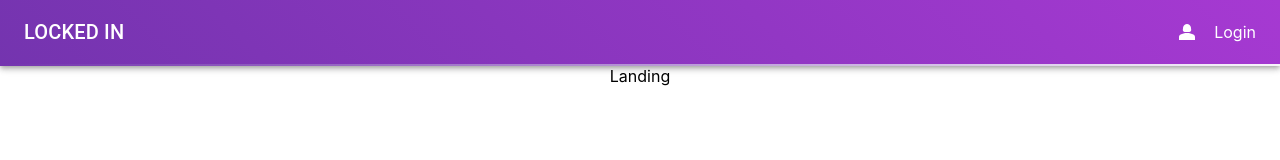
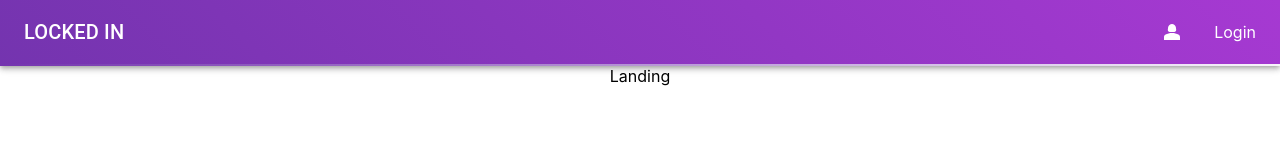
Before and after one commit to tgalen/deal-log-fullstack, a React (Create React App) app in the folder frontend/: page / in a window 1280 px wide. Shown: the top 160 px of the page. Built offline with nearby package versions, Linux system fonts and the light colour scheme.

Commit message:
increase gap betweem Icons

```diff
--- a/frontend/src/components/Navbar.js
+++ b/frontend/src/components/Navbar.js
@@ -38,7 +38,7 @@ export const Navbar = ({ loggedInLockedInUser, setLoggedInLockedInUser }) => {
     display: "none",
     alignItems: "center",
     justifyContent: "center",
-    gap: "15px",
+    gap: "30px",
     display: "flex",
     // [theme.breakpoints.up("sm")]: {
     //  display: "flex",
@@ -125,7 +125,6 @@ export const Navbar = ({ loggedInLockedInUser, setLoggedInLockedInUser }) => {
         {/* <MenuItem>Profile</MenuItem>
     <MenuItem>My account</MenuItem> */}
         <MenuItem onClick={handleLogout}>Logout</MenuItem>
-        <MenuItem onClick={handleTodoLink}>Todos</MenuItem>
       </Menu>
     </AppBar>
   );
```
